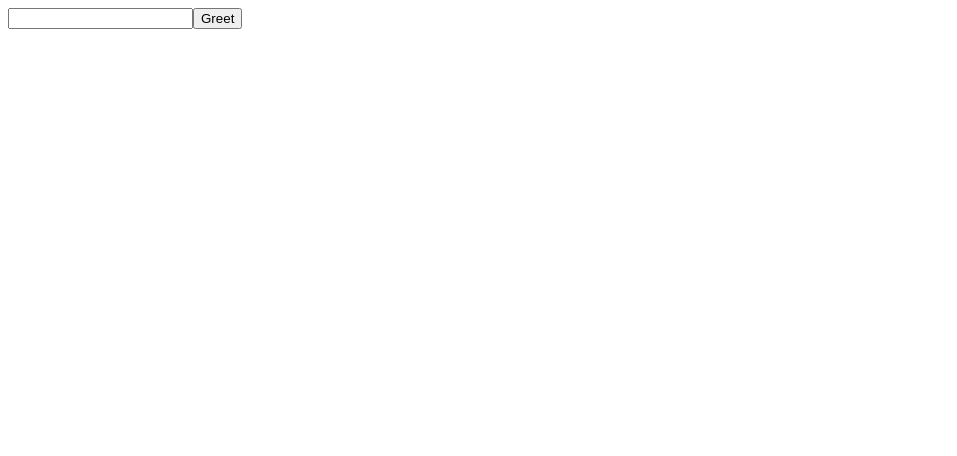
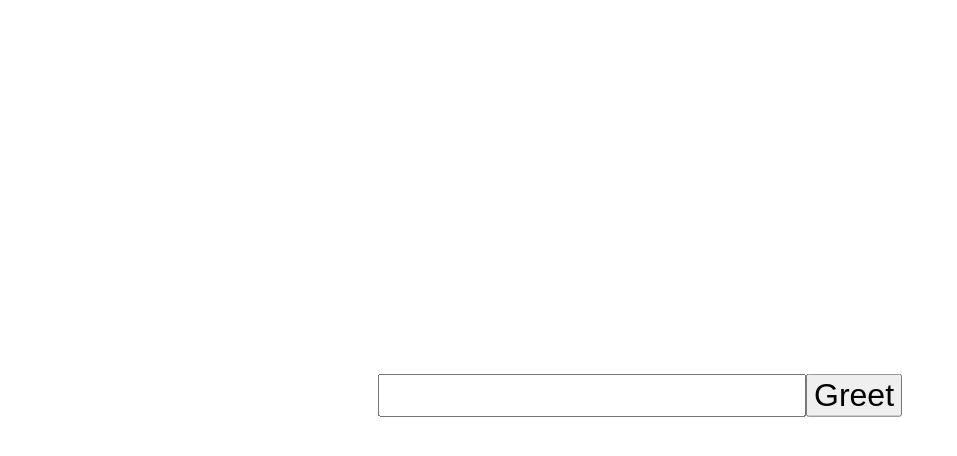
Before and after one commit to tanem/karma-protractor-demo, a website: page index.html in a window 1280 px wide. Shown: the whole page, without its empty margins (0-957 px from the left). Drawn offline with nearby package versions, Linux system fonts and the light colour scheme.

Commit message:
Add crude styles

```diff
--- a/index.html
+++ b/index.html
@@ -3,7 +3,7 @@
 <head>
   <meta charset="utf-8">
   <title>karma-protractor-demo</title>
-  <!-- <link href="src/autocomplete/style.css" media="all" rel="stylesheet" type="text/css" /> -->
+  <link href="src/boot/style.css" media="all" rel="stylesheet" type="text/css" />
 </head>
 <body>
   <script src="http://ajax.googleapis.com/ajax/libs/jquery/2.1.1/jquery.min.js"></script>
--- /dev/null
+++ b/src/boot/style.css
@@ -0,0 +1,17 @@
+.greeter {
+  position: absolute;
+  top: 50%;
+  left: 50%;
+  -webkit-transform: translateX(-50%) translateY(-50%);
+}
+
+.greeter-input,
+.greeter-submit,
+.greeter-result {
+  font-size: 2em;
+}
+
+.greeter-result {
+  display: block;
+  margin-top: 0.3em;
+}
--- a/src/greeter/index.js
+++ b/src/greeter/index.js
@@ -14,7 +14,7 @@ function Greeter(logger) {
 }
 
 Greeter.prototype.isValid = function(inputValue){
-	return /^[a-zA-Z\s]+$/.test(inputValue);
+	return (/^[a-zA-Z\s]+$/).test(inputValue);
 };
 
 Greeter.prototype.submitClickAction = function(){
```
